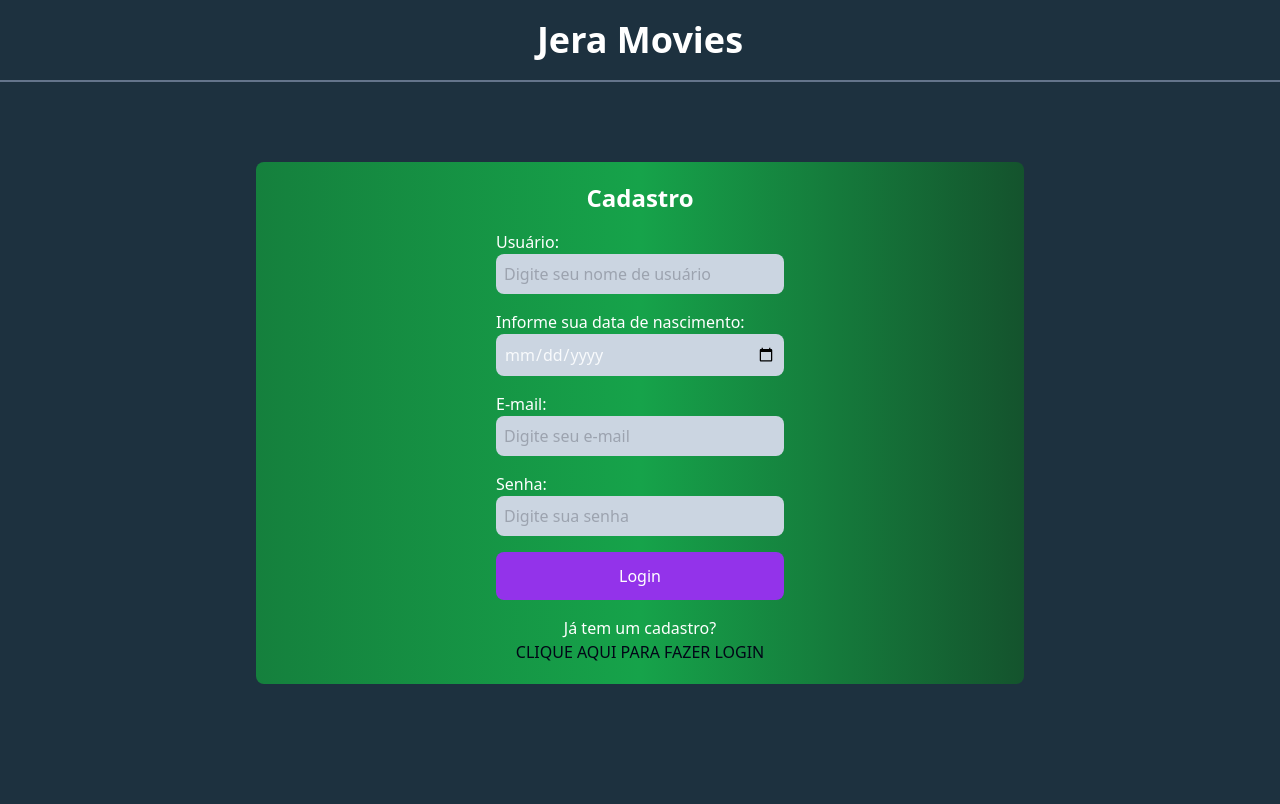
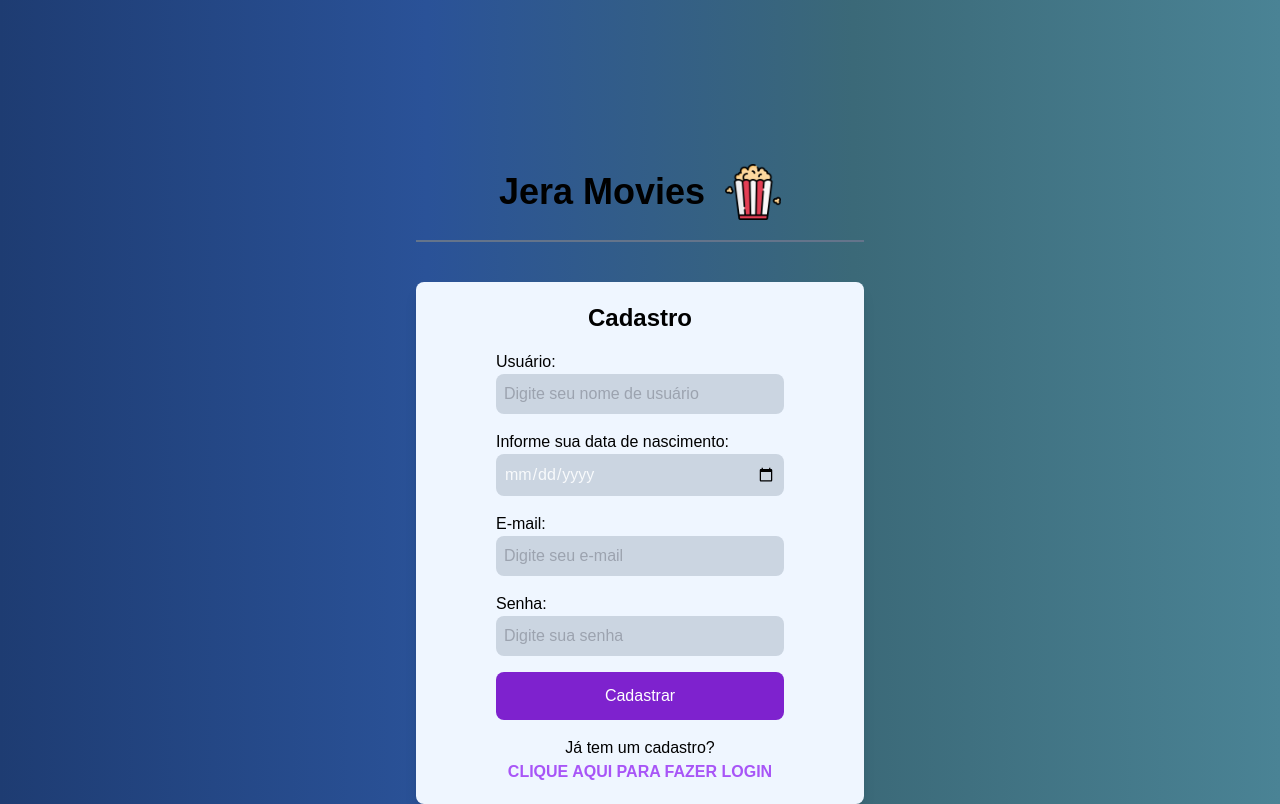
Before and after one commit to Murillou/jera-movies, a React (Vite) app in the folder front-end/: page /register in a window 1280 px wide. Built offline with nearby package versions, Linux system fonts and the light colour scheme.

Commit message:
[refactor] estilização da tela de login e cadastro alterada

```diff
--- a/front-end/src/components/Header/Header.tsx
+++ b/front-end/src/components/Header/Header.tsx
@@ -1,7 +1,10 @@
+import popcornIcon from '../../assets/browser-icon.png';
+
 export function Header() {
   return (
-    <header className="flex justify-center max-w-7xl mx-auto p-5 font-bold text-4xl border-b-2 border-b-slate-500 mb-10">
+    <header className="flex items-center gap-5 justify-center max-w-md mx-auto p-5 font-bold text-4xl border-b-2 border-b-slate-500 mb-10 mt-36 ">
       <h1>Jera Movies</h1>
+      <img className="w-14" src={popcornIcon} alt="" />
     </header>
   );
 }
--- a/front-end/src/components/Login/Login.tsx
+++ b/front-end/src/components/Login/Login.tsx
@@ -1,22 +1,12 @@
 import { FacebookLogo } from 'phosphor-react';
-import watchingFilm from '../../assets/girl-watching.webp';
 import { Input } from '../Common/Input';
 import { Label } from '../Common/Label';
 import { NavLink } from 'react-router-dom';
 
 export function Login() {
   return (
-    <main className="flex flex-col-reverse justify-center max-w-7xl mx-auto gap-10 items-center mt-10 sm:flex-row lg:justify-between ">
-      <section>
-        <img
-          className="w-72 md:w-80 lg:w-full"
-          src={watchingFilm}
-          alt="Garota com gato no pescoço mexendo no notebook"
-        />
-      </section>
-
-      <section className="w-full sm:w-auto">
-        <form className="flex flex-col items-center gap-4 p-5 w-full rounded-lg bg-gradient-to-r from-green-700 via-green-600 to-green-900">
+    <main className="flex flex-col-reverse justify-center max-w-md mx-auto gap-10 items-center mt-10 sm:flex-row lg:justify-between ">
+      <form className="flex flex-col items-center gap-4 p-5 w-full rounded-lg bg-blue-50 shadow-lg">
         <h1 className="text-2xl">Login</h1>
 
         <div className="flex flex-col w-full">
@@ -39,7 +29,7 @@ export function Login() {
           />
         </div>
 
-          <button className="bg-purple-600 p-3 w-full rounded-lg cursor-pointer">
+        <button className="bg-purple-700 text-white p-3 w-full rounded-lg cursor-pointer hover:bg-purple-800 transition duration-300 ease-in-out">
           Login
         </button>
 
@@ -53,13 +43,15 @@ export function Login() {
         <div>
           <h4>
             Ainda não tem uma conta?{' '}
-              <NavLink to="/register" className="text-slate-950 cursor-pointer">
+            <NavLink
+              to="/register"
+              className="text-purple-500 font-extrabold cursor-pointer"
+            >
               FAÇA UM CADASTRO
             </NavLink>
           </h4>
         </div>
       </form>
-      </section>
     </main>
   );
 }
--- a/front-end/src/components/Register/Register.tsx
+++ b/front-end/src/components/Register/Register.tsx
@@ -4,8 +4,8 @@ import { Label } from '../Common/Label';
 
 export function Register() {
   return (
-    <main className="flex justify-center max-w-3xl mx-auto mt-20">
-      <form className="flex flex-col items-center gap-4 p-5 w-full rounded-lg bg-gradient-to-r from-green-700 via-green-600 to-green-900">
+    <main className="flex justify-center max-w-md mx-auto ">
+      <form className="flex flex-col items-center gap-4 p-5 w-full rounded-lg bg-blue-50 shadow-lg">
         <h1 className="text-2xl font-extrabold">Cadastro</h1>
 
         <div className="flex flex-col w-60 sm:w-72">
@@ -32,13 +32,16 @@ export function Register() {
           <Input type="password" placeholder="Digite sua senha" id="password" />
         </div>
 
-        <button className="bg-purple-600 p-3 w-60 rounded-lg cursor-pointer sm:w-72">
-          Login
+        <button className="bg-purple-700 text-white p-3 w-60 rounded-lg cursor-pointer hover:bg-purple-800 transition duration-300 ease-in-out sm:w-72">
+          Cadastrar
         </button>
 
         <div className="flex flex-col items-center">
           <h3>Já tem um cadastro? </h3>
-          <NavLink to="/" className="text-slate-950">
+          <NavLink
+            to="/"
+            className="text-purple-500 font-extrabold cursor-pointer"
+          >
             CLIQUE AQUI PARA FAZER LOGIN
           </NavLink>
         </div>
--- a/front-end/src/index.css
+++ b/front-end/src/index.css
@@ -3,6 +3,6 @@
 @tailwind utilities;
 
 body {
-  background-color: #1d313f;
-  color: rgb(255, 255, 255);
+  background: linear-gradient(to right, #1e3c72, #2a5298, #3b6978, #4a8395);
+  font-family: Arial, sans-serif;
 }
```
Lines whose indentation alone changed are shown as unchanged.
